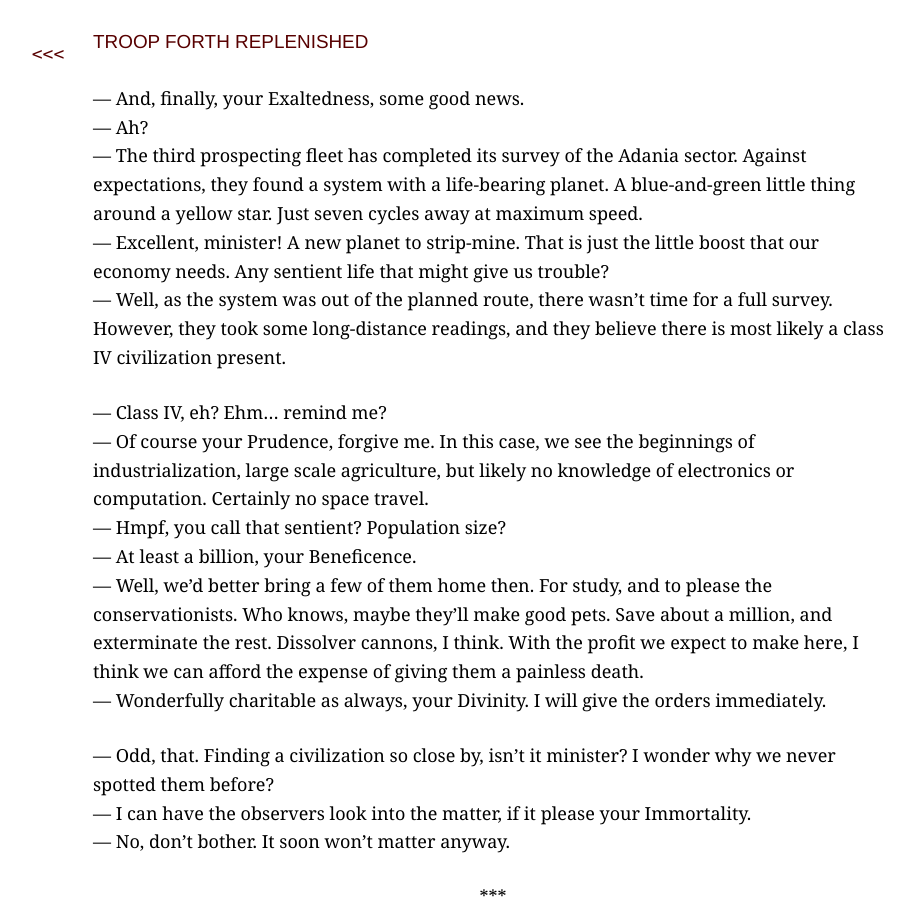
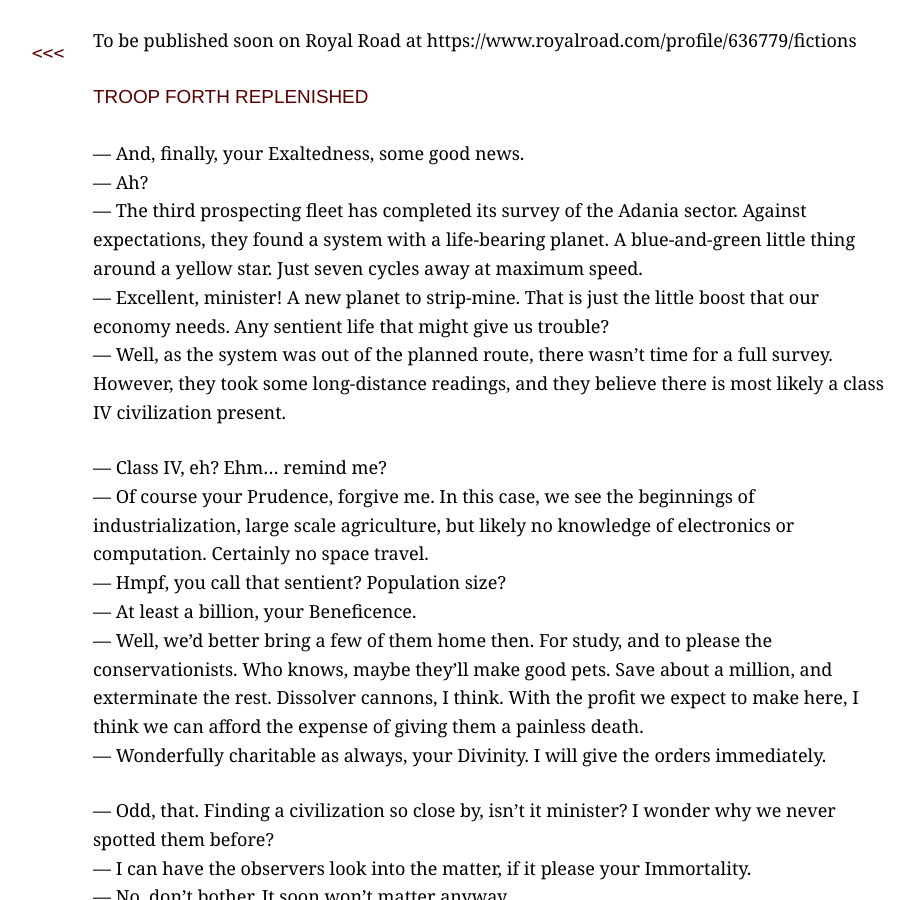
Before and after one commit to pbloem/profane-tmesis, a Jekyll site: the page built from troop-forth-replenishd.md, in a window 1280 px wide and 900 px high. Shown: the whole window, without its empty margins (147-1061 px from the left). Built offline with Jekyll 4.4.1, drawn with Linux system fonts in a browser that asks for light colours; our own code applies the rules of GitHub Pages for plain Markdown files.

Commit message:
Update troop-forth-replenishd.md

```diff
--- a/troop-forth-replenishd.md
+++ b/troop-forth-replenishd.md
@@ -6,6 +6,8 @@ summary: "And, finally, your Exaltedness, some good news."
 image: "https://upload.wikimedia.org/wikipedia/commons/6/61/Alpha%2C_Beta_and_Proxima_Centauri_%281%29.jpg"
 
 ---
+
+To be published soon on Royal Road at https://www.royalroad.com/profile/636779/fictions
 
 # Troop forth replenished
 
```
